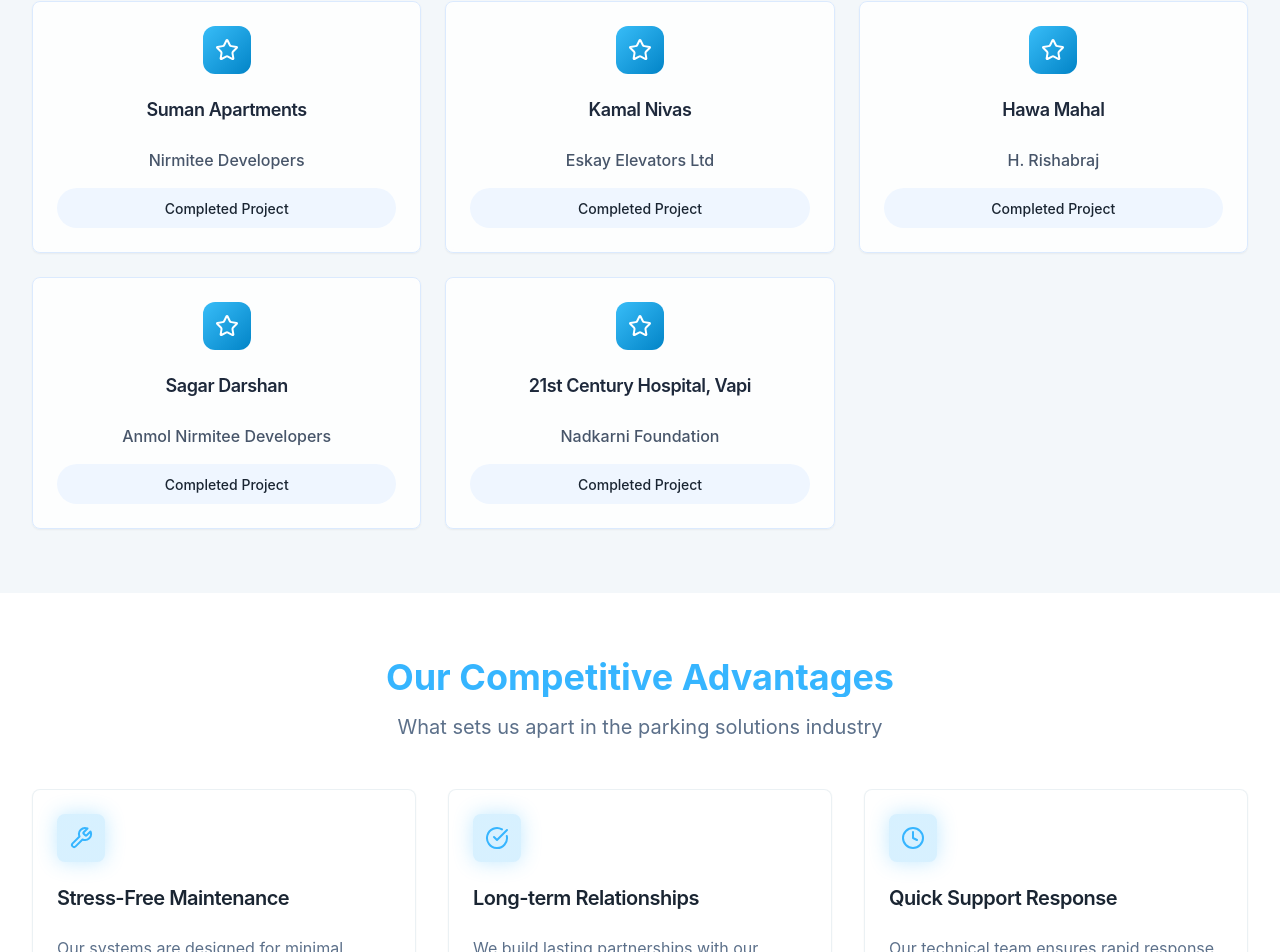
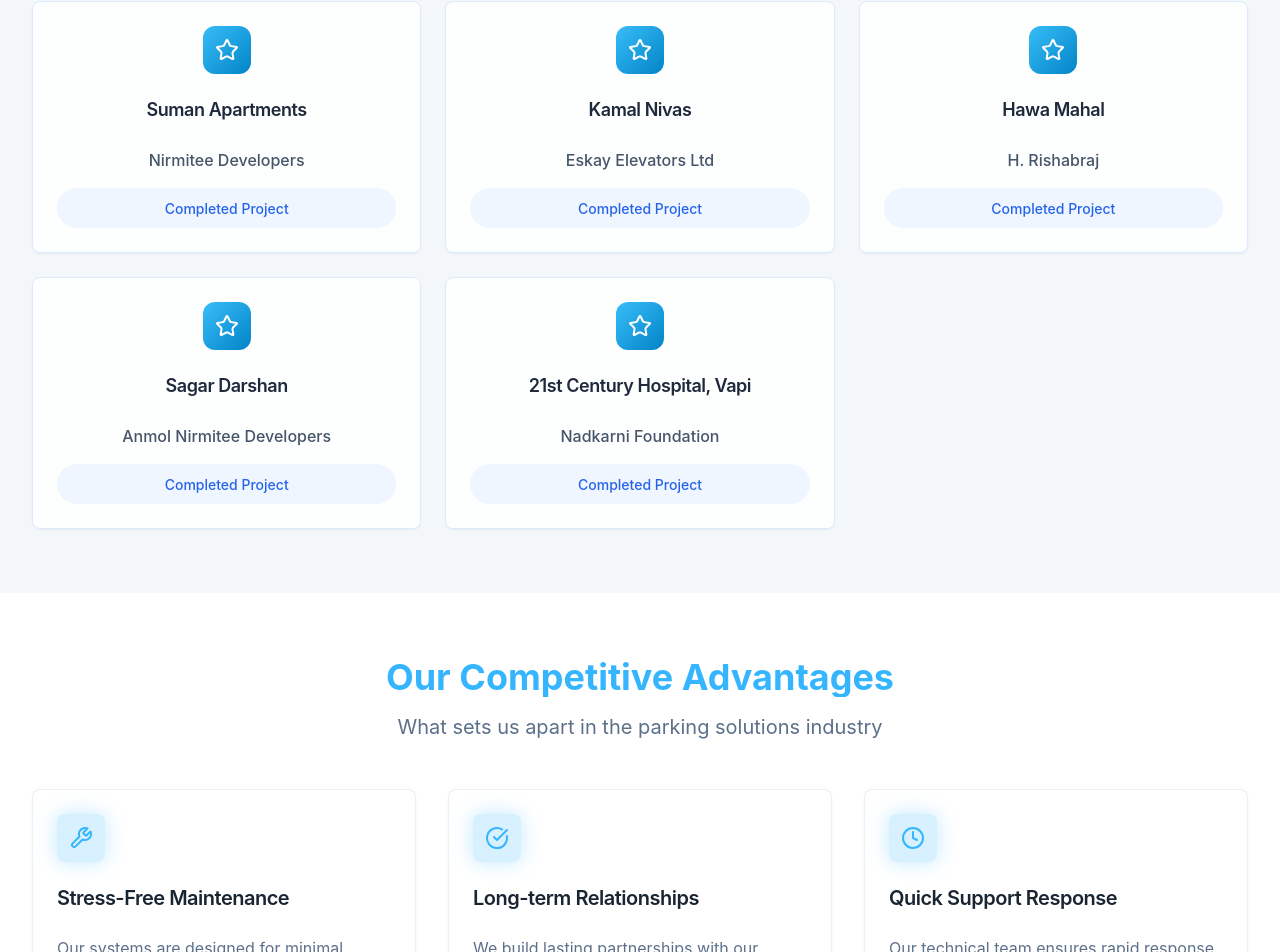
Before and after one commit to rajatrai-lodha/encanto-website-wizard, a React (Vite) app: page /why-choose-us in a window 1280 px wide. Shown: the part 1816-2768 px from the top of the page. Built offline with nearby package versions, Linux system fonts and the light colour scheme.

Commit message:
Reverted to commit e8a97f3f8e99b7a240aac42c796cc2aa40ba7c50

```diff
--- a/src/pages/WhyChooseUs.tsx
+++ b/src/pages/WhyChooseUs.tsx
@@ -186,7 +186,7 @@ const WhyChooseUs = () => {
                   <CardContent className="text-center">
                     <p className="text-slate-600 font-medium group-hover:text-slate-700 transition-colors duration-300">{project.client}</p>
                     <div className="mt-4 px-4 py-2 bg-blue-50 rounded-full group-hover:bg-blue-100 transition-colors duration-300">
-                      <span className="text-sm font-medium transition-colors duration-300 text-primary-DEFAULT">Completed Project</span>
+                      <span className="text-blue-600 text-sm font-medium group-hover:text-blue-700 transition-colors duration-300">Completed Project</span>
                     </div>
                   </CardContent>
                 </InteractiveCard>)}
```
